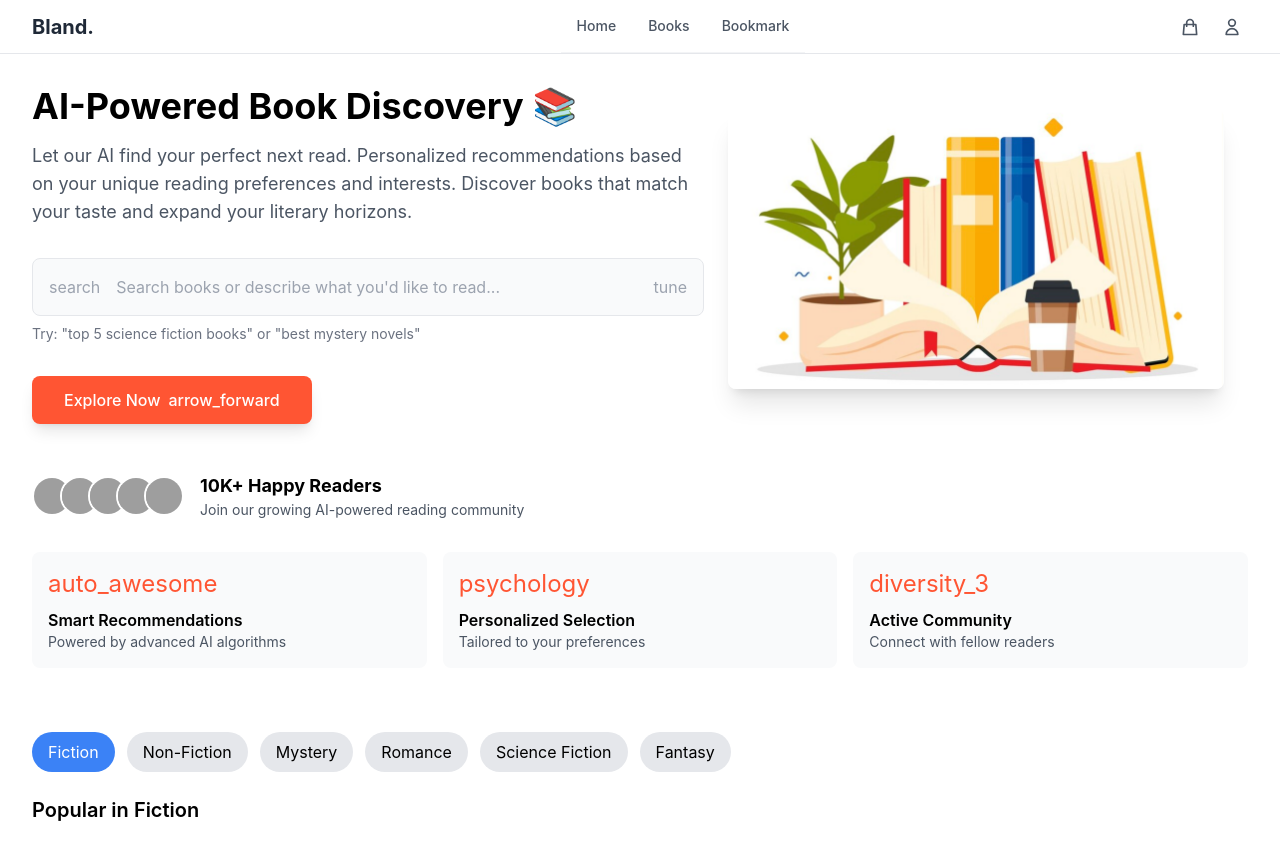
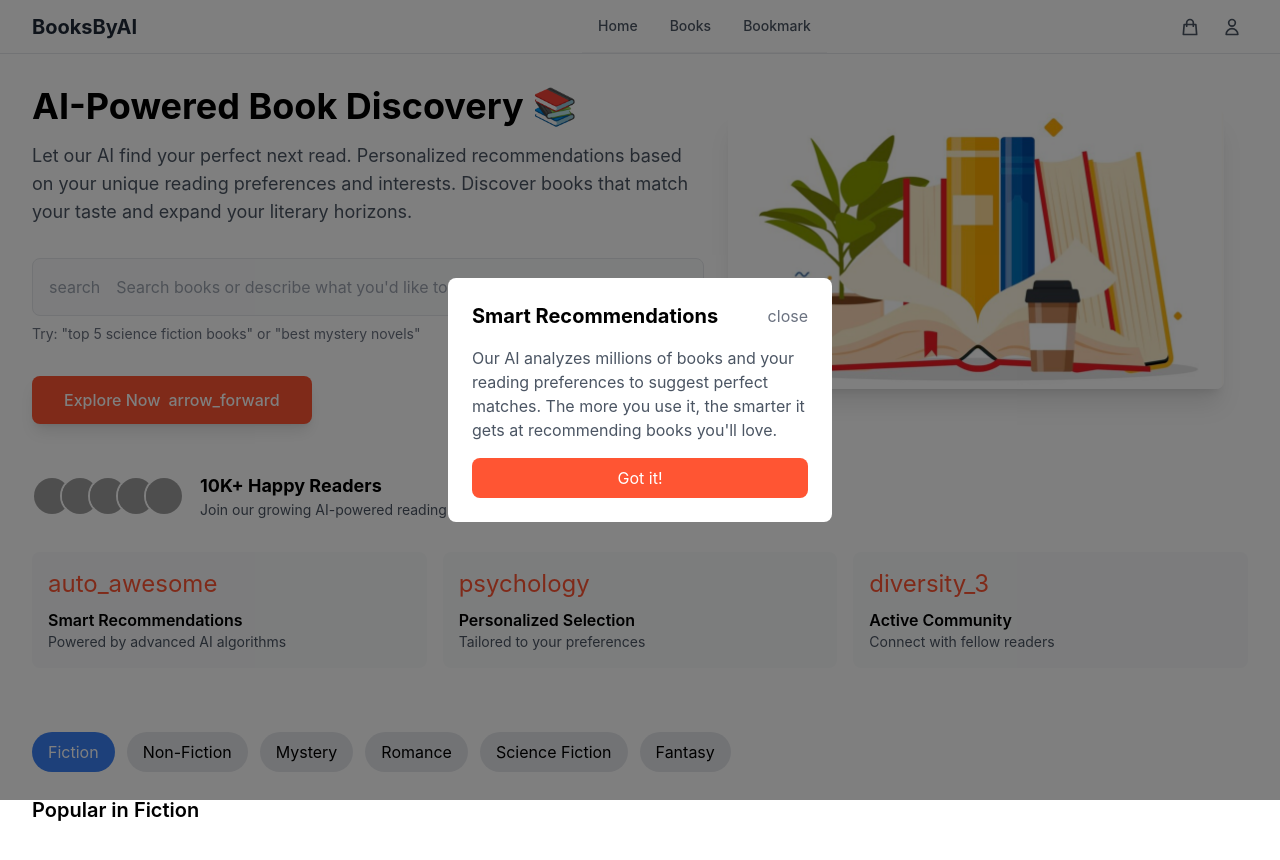
Before and after one commit to Manoj-28/ai-bookrec-fe, a React (Create React App) app: page / in a window 1280 px wide. Both pictures are taken after a click on the element 229 px from the left and 610 px from the top of the page. Shown: the top 860 px of the page. Built offline with nearby package versions, Linux system fonts and the light colour scheme; grey boxes are pictures that could not be loaded.

Commit message:
popup added

```diff
--- a/src/components/common/Hero/Hero.js
+++ b/src/components/common/Hero/Hero.js
@@ -6,6 +6,8 @@ export const HeroComponent = () => {
     const [searchQuery, setSearchQuery] = useState("");
     const [loading, setLoading] = useState(false);
     const [showCommunityPopup, setShowCommunityPopup] = useState(false);
+    const [showRecommendationsPopup, setShowRecommendationsPopup] = useState(false);
+    const [showPersonalizationPopup, setShowPersonalizationPopup] = useState(false);
     const navigate = useNavigate();
 
     const handleSearchChange = (event) => {
@@ -59,6 +61,60 @@ export const HeroComponent = () => {
 
     return (
         <div id="webcrumbs">
+            {/* Recommendations Popup */}
+            {showRecommendationsPopup && (
+                <div className="fixed inset-0 bg-black bg-opacity-50 flex items-center justify-center z-50">
+                    <div className="bg-white p-6 rounded-lg max-w-sm w-full">
+                        <div className="flex justify-between items-center mb-4">
+                            <h3 className="text-xl font-bold">Smart Recommendations</h3>
+                            <button
+                                onClick={() => setShowRecommendationsPopup(false)}
+                                className="text-gray-500 hover:text-gray-700"
+                            >
+                                <span className="material-symbols-outlined">close</span>
+                            </button>
+                        </div>
+                        <p className="text-gray-600 mb-4">
+                            Our AI analyzes millions of books and your reading preferences to suggest perfect matches.
+                            The more you use it, the smarter it gets at recommending books you'll love.
+                        </p>
+                        <button
+                            onClick={() => setShowRecommendationsPopup(false)}
+                            className="bg-[#ff5533] text-white px-4 py-2 rounded-lg w-full hover:bg-[#ff6644] transition"
+                        >
+                            Got it!
+                        </button>
+                    </div>
+                </div>
+            )}
+
+            {/* Personalization Popup */}
+            {showPersonalizationPopup && (
+                <div className="fixed inset-0 bg-black bg-opacity-50 flex items-center justify-center z-50">
+                    <div className="bg-white p-6 rounded-lg max-w-sm w-full">
+                        <div className="flex justify-between items-center mb-4">
+                            <h3 className="text-xl font-bold">Personalized Selection</h3>
+                            <button
+                                onClick={() => setShowPersonalizationPopup(false)}
+                                className="text-gray-500 hover:text-gray-700"
+                            >
+                                <span className="material-symbols-outlined">close</span>
+                            </button>
+                        </div>
+                        <p className="text-gray-600 mb-4">
+                            We tailor recommendations based on your reading history, favorite genres, and even your mood.
+                            Tell us what you're in the mood for and we'll find the perfect book for you.
+                        </p>
+                        <button
+                            onClick={() => setShowPersonalizationPopup(false)}
+                            className="bg-[#ff5533] text-white px-4 py-2 rounded-lg w-full hover:bg-[#ff6644] transition"
+                        >
+                            Got it!
+                        </button>
+                    </div>
+                </div>
+            )}
+
             {/* Community Popup */}
             {showCommunityPopup && (
                 <div className="fixed inset-0 bg-black bg-opacity-50 flex items-center justify-center z-50">
@@ -201,12 +257,18 @@ export const HeroComponent = () => {
                 </div>
                 {/* Features Grid */}
                 <div className="mt-8 grid grid-cols-1 sm:grid-cols-2 lg:grid-cols-3 gap-4">
-                    <div className="bg-gray-50 p-4 rounded-lg hover:shadow-md transition-shadow">
+                    <div
+                        className="bg-gray-50 p-4 rounded-lg hover:shadow-md transition-shadow cursor-pointer"
+                        onClick={() => setShowRecommendationsPopup(true)}
+                    >
                         <span className="material-symbols-outlined text-2xl text-[#ff5533]">auto_awesome</span>
                         <h3 className="font-semibold mt-2">Smart Recommendations</h3>
                         <p className="text-sm text-gray-600">Powered by advanced AI algorithms</p>
                     </div>
-                    <div className="bg-gray-50 p-4 rounded-lg hover:shadow-md transition-shadow">
+                    <div
+                        className="bg-gray-50 p-4 rounded-lg hover:shadow-md transition-shadow cursor-pointer"
+                        onClick={() => setShowPersonalizationPopup(true)}
+                    >
                         <span className="material-symbols-outlined text-2xl text-[#ff5533]">psychology</span>
                         <h3 className="font-semibold mt-2">Personalized Selection</h3>
                         <p className="text-sm text-gray-600">Tailored to your preferences</p>
--- a/src/components/common/NavBar/NavBar.js
+++ b/src/components/common/NavBar/NavBar.js
@@ -23,7 +23,7 @@ export const NavBar = ({ isProfileOpen, setProfileOpen }) => {
 			<div className="h-auto bg-white border-b border-gray-200 flex flex-row md:flex-row lg:flex-row items-center justify-between px-4 md:px-6 lg:px-8 relative">
 				<div id="menu" className="w-full flex items-center justify-between md:w-auto py-4 md:py-0">
 					<a href="/" className="text-xl font-bold text-gray-800 hover:text-gray-600 transition duration-300 transform hover:scale-105 active:scale-95">
-						Bland.
+					BooksByAI
 					</a>
 					<button
 						className={`${isMobileMenuOpen ? 'hidden' : 'block'} md:hidden text-gray-600 hover:text-gray-900 transition-colors duration-300 active:scale-95 p-2 rounded-md hover:bg-gray-100`}
```
